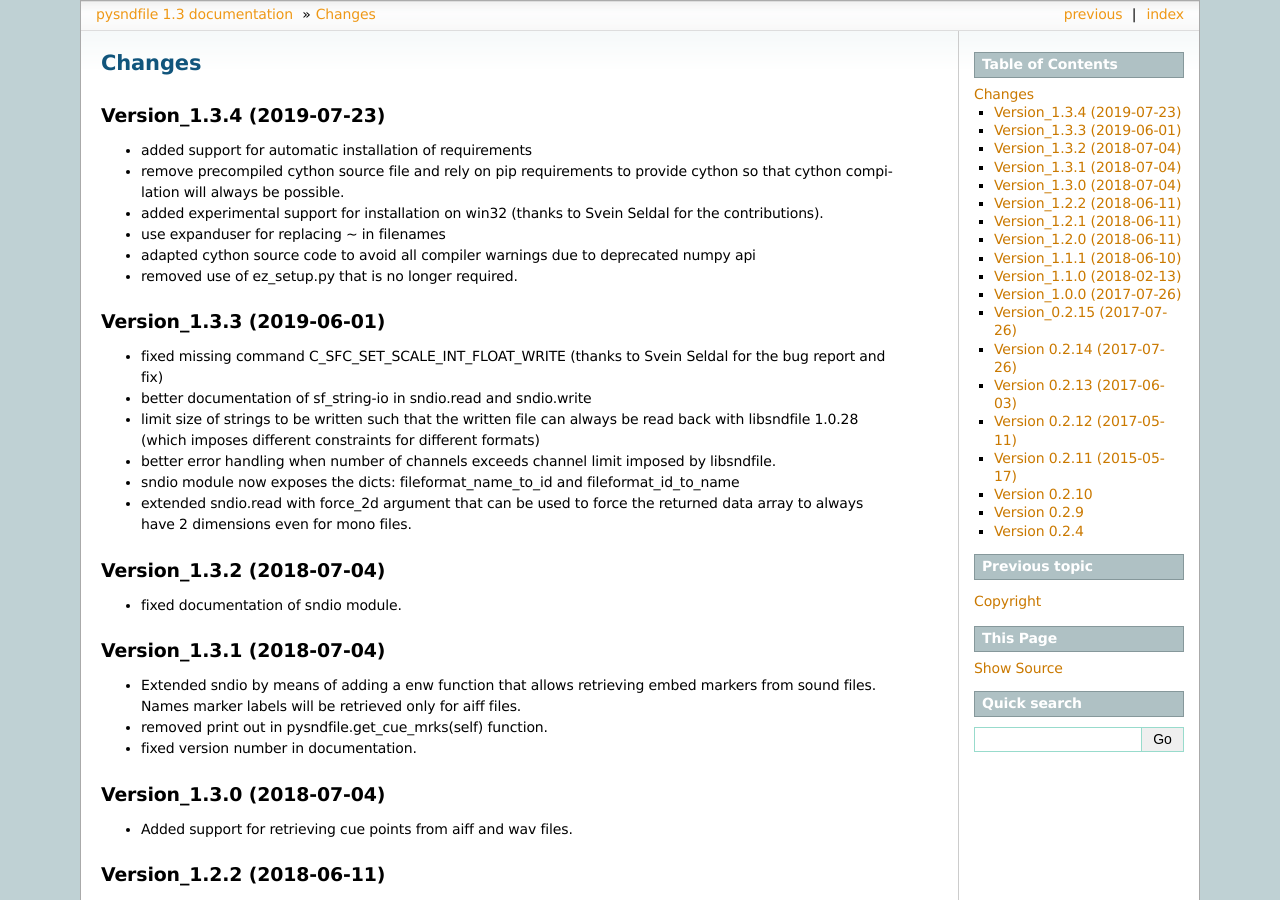
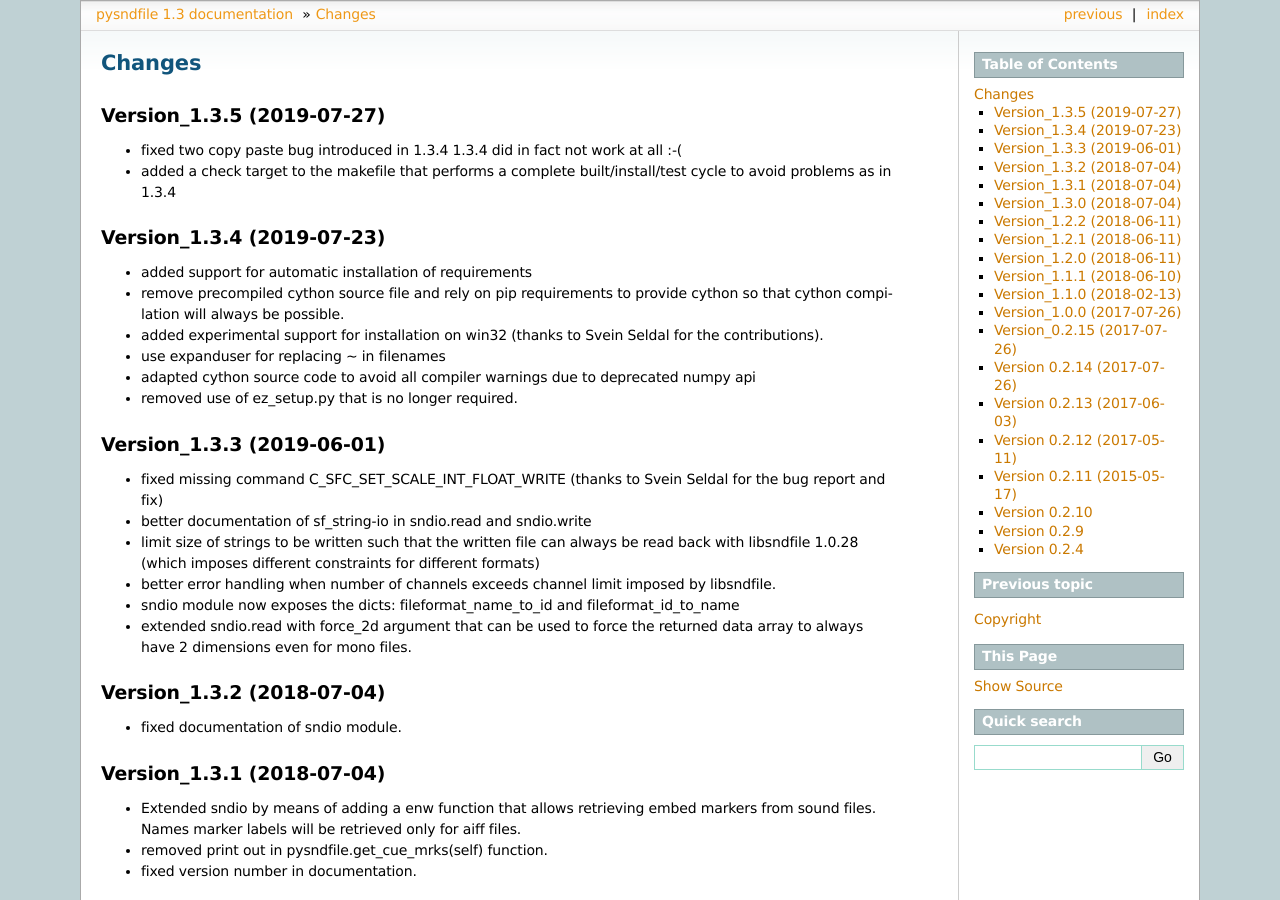
Before and after one commit to roebel/pysndfile, a Sphinx documentation site: the page built from doc/source/Changes.rst, in a window 1280 px wide and 900 px high. Built offline with Sphinx 7.4.7, drawn with Linux system fonts in a browser that asks for light colours.

Commit message:
Document version 1.3.5

```diff
--- a/doc/source/Changes.rst
+++ b/doc/source/Changes.rst
@@ -1,5 +1,13 @@
 Changes
 -------
+
+Version_1.3.5 (2019-07-27)
+~~~~~~~~~~~~~~~~~~~~~~~~~~
+
+-  fixed two copy paste bug introduced in 1.3.4 1.3.4 did in fact not
+   work at all :-(
+-  added a check target to the makefile that performs a complete
+   built/install/test cycle to avoid problems as in 1.3.4
 
 Version_1.3.4 (2019-07-23)
 ~~~~~~~~~~~~~~~~~~~~~~~~~~
```
Also changed, not shown: README.md (+7 -0 lines), 1 other file.
